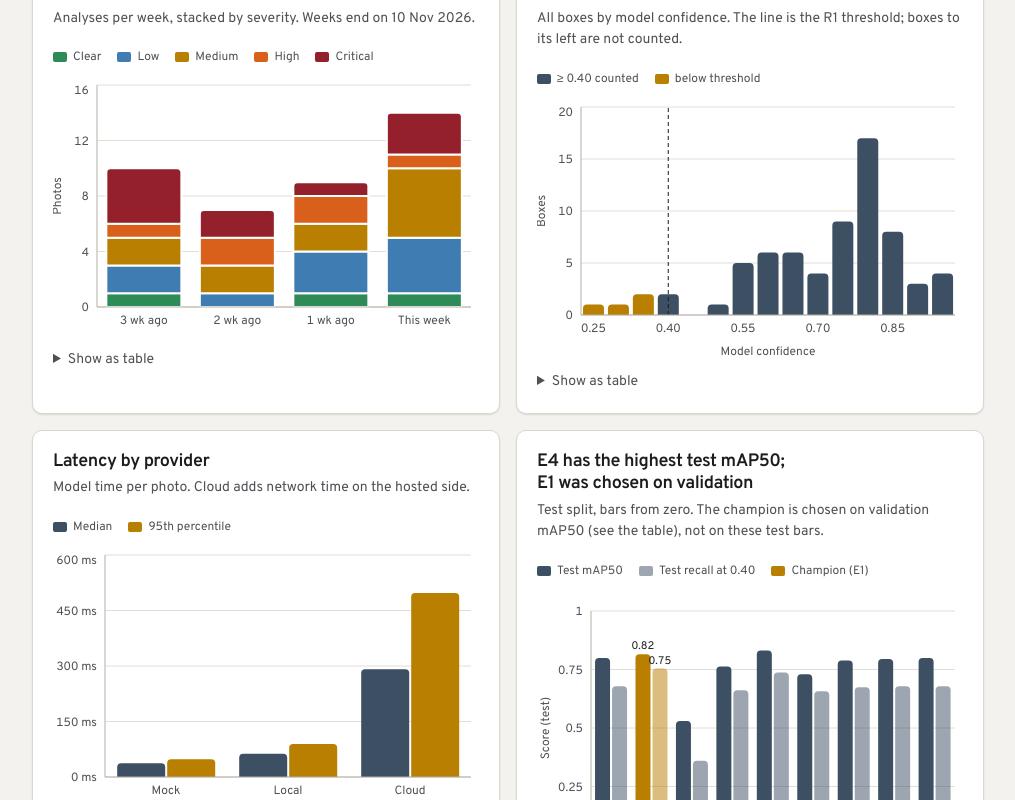
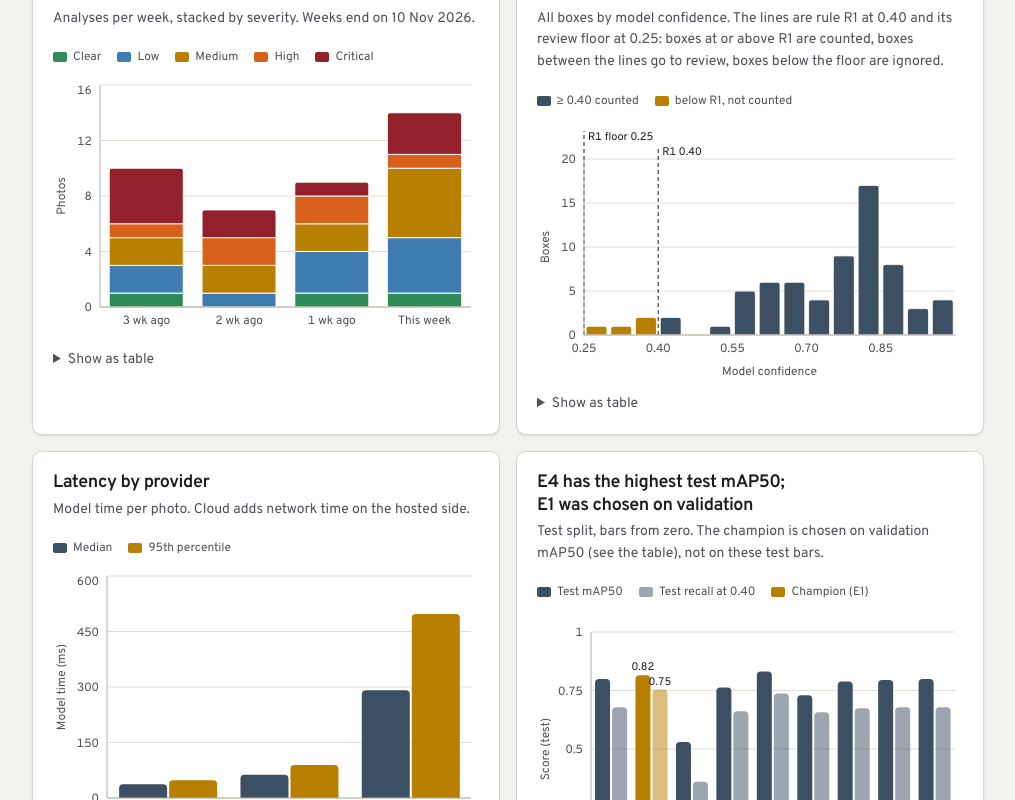
Before and after one commit to tairqaldy/jolscan-ict-final-1st-trimester, a Next.js app in the folder web/: page /app/analytics in a window 1280 px wide. Shown: the part 840-1640 px from the top of the page, without its empty margins (256-1271 px from the left). Built offline with nearby package versions, Linux system fonts and the light colour scheme.

Commit message:
G-7, G-71: roads charts use the kit; label R1 and draw its review floor

```diff
--- a/web/components/app/analytics-client.tsx
+++ b/web/components/app/analytics-client.tsx
@@ -1,23 +1,30 @@
 "use client";
 
 import { useMemo } from "react";
+import { Bar, BarChart, BarStack, CartesianGrid, ResponsiveContainer, Tooltip, XAxis, YAxis } from "recharts";
 import {
-  Bar,
-  BarChart,
-  CartesianGrid,
-  Cell,
-  Label,
-  ReferenceLine,
-  ResponsiveContainer,
-  Tooltip,
-  XAxis,
-  YAxis,
-} from "recharts";
-import { axisLabelProps, axisProps, ChartCard, DataTable, gridProps, LegendSwatch, tooltipProps } from "@/components/charts/chart-kit";
+  axisProps,
+  barRadius,
+  BinEdgeTick,
+  ChartCard,
+  chartMargin,
+  DataTable,
+  gridProps,
+  LegendSwatch,
+  SERIES,
+  stackSeparatorProps,
+  ThresholdMarker,
+  tooltipProps,
+  xAxisTitle,
+  yAxisTitle,
+  yAxisWidth,
+} from "@/components/charts/chart-kit";
 import { ModelComparisonChart } from "@/components/charts/model-comparison";
 import { Stagger, StaggerItem } from "@/components/motion/reveal";
+import { splitBins } from "@/lib/charts/thresholds";
 import { dayKey, formatDate, formatDayKey, median, percentile } from "@/lib/format";
 import { MOCK_ANCHOR } from "@/lib/mock/analyses";
+import { DEFAULT_RULES } from "@/lib/rules/config";
 import { SEVERITY_META } from "@/lib/severity";
 import { useAnalyses } from "@/lib/store/history";
 import { rulesStore } from "@/lib/store/settings";
@@ -27,11 +34,16 @@ import { PROVIDER_META } from "./provider-badge";
 
 const DAY = 24 * 60 * 60 * 1000;
 
+/** Confidence histogram: bins of 0.05 from 0.25 (or from a lower review floor) up to 1. */
+const HIST_FROM = 0.25;
+const HIST_STEP = 0.05;
+
 /** Roads (pothole) charts. */
 export function RoadsAnalytics() {
   const analyses = useAnalyses();
   const rules = rulesStore.useStore();
   const tau = rules.r1.threshold;
+  const floor = rules.r1.reviewFloor;
 
   // 30 days ending on the demo anchor date (10 Nov 2026), or on the newest
   // analysis if this browser has newer ones. Deterministic: no Date.now().
@@ -69,17 +81,11 @@ export function RoadsAnalytics() {
   }, [analyses, windowEnd]);
 
   const histogram = useMemo(() => {
-    const bins = Array.from({ length: 15 }, (_, i) => {
-      const lo = 0.25 + i * 0.05;
-      return { lo, label: lo.toFixed(2), count: 0 };
-    });
-    for (const a of analyses)
-      for (const d of a.detections) {
-        const i = Math.min(14, Math.floor((d.confidence - 0.25) / 0.05 + 1e-9));
-        if (i >= 0) bins[i].count++;
-      }
-    return bins;
-  }, [analyses]);
+    // Start lower when the review floor is set below 0.25, so its line stays on the chart.
+    const from = Math.min(HIST_FROM, Math.floor(floor / HIST_STEP + 1e-9) * HIST_STEP);
+    const values = analyses.flatMap((a) => a.detections.map((d) => d.confidence));
+    return splitBins(values, from, 1, HIST_STEP, tau);
+  }, [analyses, floor, tau]);
 
   const latency = useMemo(
     () =>
@@ -99,22 +105,24 @@ export function RoadsAnalytics() {
           badge={<DemoBadge show label="Includes demo data" />}
           legend={
             <>
-              <LegendSwatch color="var(--chart-1)" label="Counted" />
-              <LegendSwatch color="var(--chart-2)" label="Needs review" />
+              <LegendSwatch color={SERIES[0]} label="Counted" />
+              <LegendSwatch color={SERIES[1]} label="Needs review" />
             </>
           }
           table={<DataTable head={["Day", "Photos", "Counted", "Review"]} rows={daily.map((d) => [d.label, d.photos, d.counted, d.review])} />}
         >
           <ResponsiveContainer width="100%" height="100%">
-            <BarChart data={daily} margin={{ top: 8, right: 8, bottom: 0, left: -16 }}>
+            <BarChart data={daily} margin={chartMargin()}>
               <CartesianGrid {...gridProps} />
               <XAxis dataKey="label" interval="preserveStartEnd" minTickGap={24} {...axisProps} />
-              <YAxis allowDecimals={false} {...axisProps}>
-                <Label value="Boxes" angle={-90} position="insideLeft" offset={20} {...axisLabelProps} />
+              <YAxis allowDecimals={false} width={yAxisWidth(3)} {...axisProps}>
+                {yAxisTitle("Boxes")}
               </YAxis>
               <Tooltip {...tooltipProps} />
-              <Bar dataKey="counted" name="Counted" stackId="a" fill="var(--chart-1)" stroke="var(--surface)" strokeWidth={1} />
-              <Bar dataKey="review" name="Needs review" stackId="a" fill="var(--chart-2)" stroke="var(--surface)" strokeWidth={1} radius={[4, 4, 0, 0]} />
+              <BarStack radius={barRadius}>
+                <Bar dataKey="counted" name="Counted" fill={SERIES[0]} {...stackSeparatorProps} />
+                <Bar dataKey="review" name="Needs review" fill={SERIES[1]} {...stackSeparatorProps} />
+              </BarStack>
             </BarChart>
           </ResponsiveContainer>
         </ChartCard>
@@ -135,25 +143,18 @@ export function RoadsAnalytics() {
           }
         >
           <ResponsiveContainer width="100%" height="100%">
-            <BarChart data={severityByWeek} margin={{ top: 8, right: 8, bottom: 0, left: -16 }}>
+            <BarChart data={severityByWeek} margin={chartMargin()}>
               <CartesianGrid {...gridProps} />
               <XAxis dataKey="label" {...axisProps} />
-              <YAxis allowDecimals={false} {...axisProps}>
-                <Label value="Photos" angle={-90} position="insideLeft" offset={20} {...axisLabelProps} />
+              <YAxis allowDecimals={false} width={yAxisWidth(3)} {...axisProps}>
+                {yAxisTitle("Photos")}
               </YAxis>
               <Tooltip {...tooltipProps} />
-              {SEVERITIES.map((s, i) => (
-                <Bar
-                  key={s}
-                  dataKey={s}
-                  name={SEVERITY_META[s].label}
-                  stackId="sev"
-                  fill={SEVERITY_META[s].cssVar}
-                  stroke="var(--surface)"
-                  strokeWidth={2}
-                  radius={i === SEVERITIES.length - 1 ? [4, 4, 0, 0] : undefined}
-                />
-              ))}
+              <BarStack radius={barRadius}>
+                {SEVERITIES.map((s) => (
+                  <Bar key={s} dataKey={s} name={SEVERITY_META[s].label} fill={SEVERITY_META[s].cssVar} {...stackSeparatorProps} />
+                ))}
+              </BarStack>
             </BarChart>
           </ResponsiveContainer>
         </ChartCard>
@@ -162,31 +163,31 @@ export function RoadsAnalytics() {
       <StaggerItem>
         <ChartCard
           title="Confidence histogram"
-          description="All boxes by model confidence. The line is the R1 threshold; boxes to its left are not counted."
+          description={`All boxes by model confidence. The lines are rule R1 at ${tau.toFixed(2)} and its review floor at ${floor.toFixed(2)}: boxes at or above R1 are counted, boxes between the lines go to review, boxes below the floor are ignored.`}
           legend={
             <>
-              <LegendSwatch color="var(--chart-1)" label={`≥ ${tau.toFixed(2)} counted`} />
-              <LegendSwatch color="var(--chart-2)" label="below threshold" />
+              <LegendSwatch color={SERIES[0]} label={`≥ ${tau.toFixed(2)} counted`} />
+              <LegendSwatch color={SERIES[1]} label="below R1, not counted" />
             </>
           }
           table={<DataTable head={["From", "Boxes"]} rows={histogram.map((b) => [b.label, b.count])} />}
         >
           <ResponsiveContainer width="100%" height="100%">
-            <BarChart data={histogram} margin={{ top: 8, right: 8, bottom: 14, left: -16 }} barCategoryGap={2}>
+            <BarChart data={histogram} margin={chartMargin({ xTitle: true, labelRows: 2 })} barCategoryGap={2}>
               <CartesianGrid {...gridProps} />
-              <XAxis dataKey="label" interval={2} {...axisProps}>
-                <Label value="Model confidence" position="insideBottom" offset={-10} {...axisLabelProps} />
+              <XAxis dataKey="label" interval={2} {...axisProps} tick={<BinEdgeTick />}>
+                {xAxisTitle("Model confidence")}
               </XAxis>
-              <YAxis allowDecimals={false} {...axisProps}>
-                <Label value="Boxes" angle={-90} position="insideLeft" offset={20} {...axisLabelProps} />
+              <YAxis allowDecimals={false} width={yAxisWidth(3)} {...axisProps}>
+                {yAxisTitle("Boxes")}
               </YAxis>
-              <Tooltip {...tooltipProps} labelFormatter={(l) => `Confidence ${l}–${(Number(l) + 0.05).toFixed(2)}`} />
-              <ReferenceLine x={histogram.find((b) => b.lo >= tau - 1e-9)?.label} stroke="var(--fg)" strokeDasharray="4 3" />
-              <Bar dataKey="count" name="Boxes" radius={[4, 4, 0, 0]}>
-                {histogram.map((b) => (
-                  <Cell key={b.label} fill={b.lo + 1e-9 >= tau ? "var(--chart-1)" : "var(--chart-2)"} />
-                ))}
-              </Bar>
+              <Tooltip {...tooltipProps} labelFormatter={(l) => `Confidence ${l}–${(Number(l) + HIST_STEP).toFixed(2)}`} />
+              <BarStack radius={barRadius}>
+                <Bar dataKey="below" name="Not counted" fill={SERIES[1]} {...stackSeparatorProps} />
+                <Bar dataKey="atOrAbove" name="Counted" fill={SERIES[0]} {...stackSeparatorProps} />
+              </BarStack>
+              <ThresholdMarker bins={histogram} value={tau} rule="R1" defaultValue={DEFAULT_RULES.r1.threshold} />
+              <ThresholdMarker bins={histogram} value={floor} rule="R1 floor" defaultValue={DEFAULT_RULES.r1.reviewFloor} row={1} />
             </BarChart>
           </ResponsiveContainer>
         </ChartCard>
@@ -198,20 +199,22 @@ export function RoadsAnalytics() {
           description="Model time per photo. Cloud adds network time on the hosted side."
           legend={
             <>
-              <LegendSwatch color="var(--chart-1)" label="Median" />
-              <LegendSwatch color="var(--chart-2)" label="95th percentile" />
+              <LegendSwatch color={SERIES[0]} label="Median" />
+              <LegendSwatch color={SERIES[1]} label="95th percentile" />
             </>
           }
           table={<DataTable head={["Provider", "Photos", "Median ms", "p95 ms"]} rows={latency.map((l) => [l.provider, l.n, l.median, l.p95])} />}
         >
           <ResponsiveContainer width="100%" height="100%">
-            <BarChart data={latency} margin={{ top: 8, right: 8, bottom: 0, left: -8 }} barGap={2}>
+            <BarChart data={latency} margin={chartMargin()} barGap={2}>
               <CartesianGrid {...gridProps} />
               <XAxis dataKey="provider" {...axisProps} />
-              <YAxis unit=" ms" width={60} {...axisProps} />
+              <YAxis width={yAxisWidth(4)} {...axisProps}>
+                {yAxisTitle("Model time (ms)")}
+              </YAxis>
               <Tooltip {...tooltipProps} formatter={(v) => `${v} ms`} />
-              <Bar dataKey="median" name="Median" fill="var(--chart-1)" radius={[4, 4, 0, 0]} />
-              <Bar dataKey="p95" name="95th percentile" fill="var(--chart-2)" radius={[4, 4, 0, 0]} />
+              <Bar dataKey="median" name="Median" fill={SERIES[0]} radius={barRadius} />
+              <Bar dataKey="p95" name="95th percentile" fill={SERIES[1]} radius={barRadius} />
             </BarChart>
           </ResponsiveContainer>
         </ChartCard>
```
